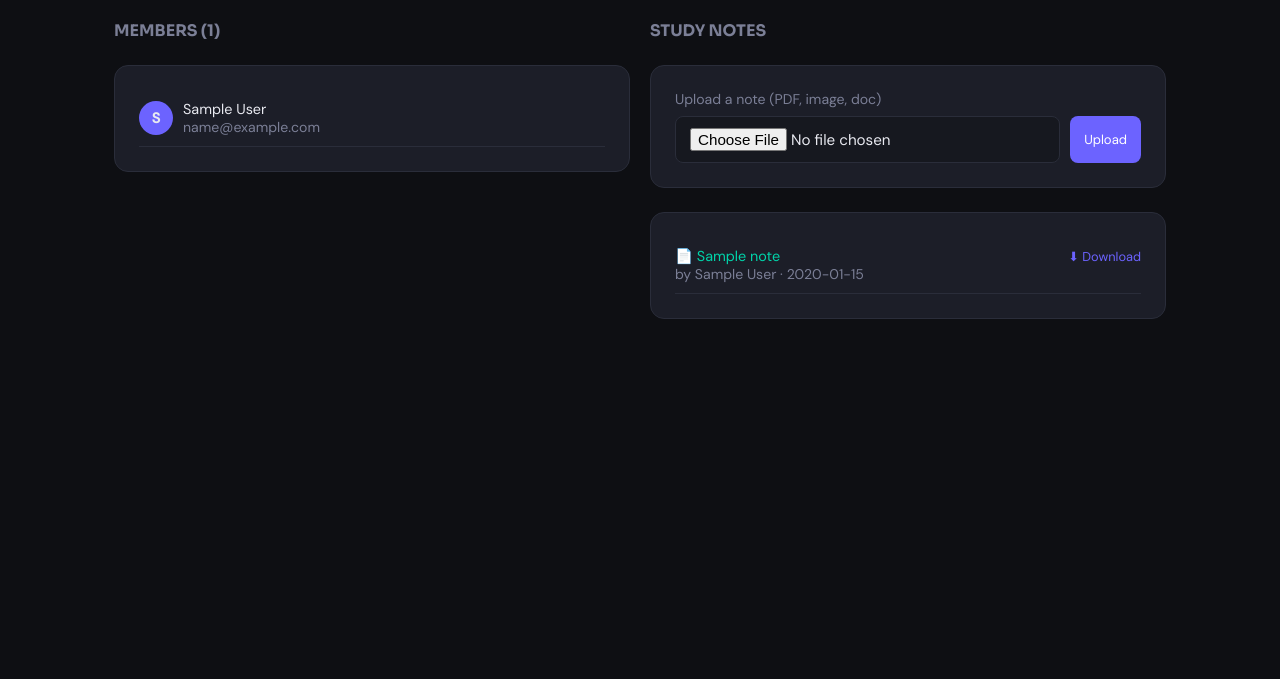
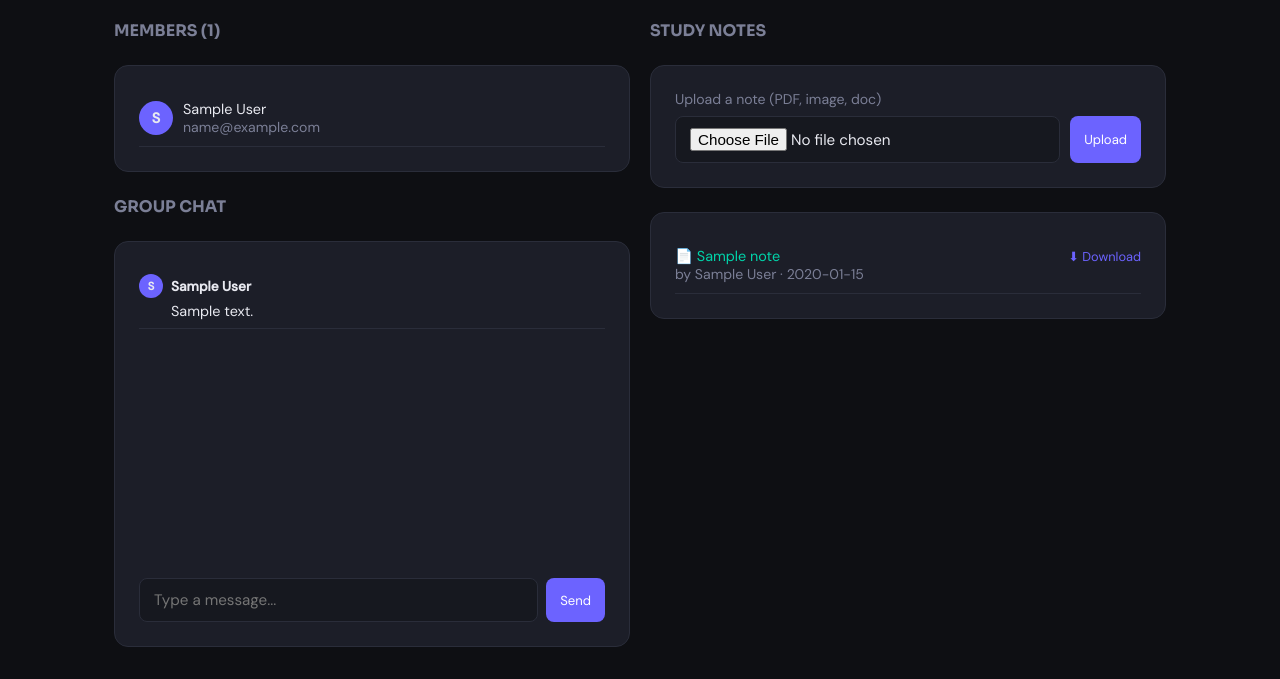
Before and after one commit to Prashant12588/study_sathi, a Flask app: page /group/1 in a window 1280 px wide. Shown: the part 250-929 px from the top of the page. Before the commit the page ends 569 px from the top, so only its background shows below. Run offline with Flask 3, Linux system fonts and the light colour scheme; the visitor is signed in with stand-in values (Sample User, id 1); tables that the repository leaves empty hold one stand-in row (values such as "Sample post"); one stand-in notice (Sample message) is shown.

Commit message:
Add group chat and delete group features

```diff
--- a/app.py
+++ b/app.py
@@ -45,6 +45,13 @@
             original_name TEXT NOT NULL,
             uploaded_at TEXT DEFAULT CURRENT_TIMESTAMP
         );
+CREATE TABLE IF NOT EXISTS messages (
+    id TEXT PRIMARY KEY,
+    group_id TEXT NOT NULL,
+    user_id TEXT NOT NULL,
+    message TEXT NOT NULL,
+    sent_at TEXT DEFAULT CURRENT_TIMESTAMP
+);
     ''')
     conn.commit()
     conn.close()
@@ -147,11 +154,11 @@
         WHERE n.group_id = ?
         ORDER BY n.uploaded_at DESC
     ''', (group_id,)).fetchall()
+    messages = conn.execute('''SELECT m.*, u.name as sender FROM messages m JOIN users u ON m.user_id = u.id WHERE m.group_id = ? ORDER BY m.sent_at ASC''', (group_id,)).fetchall()
     is_member = conn.execute('SELECT 1 FROM memberships WHERE user_id=? AND group_id=?',
         (session['user_id'], group_id)).fetchone()
     conn.close()
-    return render_template('group.html', group=group, members=members, notes=notes, is_member=is_member)
-
+    return render_template('group.html', group=group, members=members, notes=notes, is_member=is_member, messages=messages)
 @app.route('/group/<group_id>/join')
 def join_group(group_id):
     if 'user_id' not in session:
@@ -221,6 +228,36 @@
     ''', (f'%{query}%', f'%{query}%')).fetchall()
     conn.close()
     return render_template('search.html', groups=groups, query=query)
+@app.route('/group/<group_id>/delete')
+def delete_group(group_id):
+    if 'user_id' not in session:
+        return redirect(url_for('login'))
+    conn = get_db()
+    group = conn.execute('SELECT * FROM groups WHERE id = ? AND owner_id = ?',
+        (group_id, session['user_id'])).fetchone()
+    if group:
+        conn.execute('DELETE FROM notes WHERE group_id = ?', (group_id,))
+        conn.execute('DELETE FROM memberships WHERE group_id = ?', (group_id,))
+        conn.execute('DELETE FROM groups WHERE id = ?', (group_id,))
+        conn.commit()
+        flash('Group deleted!', 'success')
+    else:
+        flash('You are not the owner!', 'error')
+    conn.close()
+    return redirect(url_for('dashboard'))
+
+@app.route('/group/<group_id>/chat', methods=['POST'])
+def send_message(group_id):
+    if 'user_id' not in session:
+        return redirect(url_for('login'))
+    message = request.form.get('message', '').strip()
+    if message:
+        conn = get_db()
+        conn.execute('INSERT INTO messages (id, group_id, user_id, message) VALUES (?,?,?,?)',
+            (str(uuid.uuid4()), group_id, session['user_id'], message))
+        conn.commit()
+        conn.close()
+    return redirect(url_for('group_detail', group_id=group_id))
 if __name__ == '__main__':
     init_db()
     app.run(debug=True, host='0.0.0.0', port=5000)
--- a/templates/group.html
+++ b/templates/group.html
@@ -7,21 +7,52 @@
     <h1>{{ group.name }}</h1>
     <p class="muted">{{ group.description or '' }}</p>
   </div>
-  {% if not is_member %}
-  <a href="{{ url_for('join_group', group_id=group.id) }}" class="btn btn-success">Join Group</a>
-  {% endif %}
+  <div style="display:flex;gap:10px;">
+    {% if not is_member %}
+    <a href="{{ url_for('join_group', group_id=group.id) }}" class="btn btn-success">Join Group</a>
+    {% endif %}
+    {% if group.owner_id == session.user_id %}
+    <a href="{{ url_for('delete_group', group_id=group.id) }}" class="btn btn-outline" style="color:var(--danger);border-color:var(--danger);" onclick="return confirm('Delete this group? This cannot be undone!')">🗑 Delete Group</a>
+    {% endif %}
+  </div>
 </div>
 
 <div class="grid-2">
   <div>
     <h2 class="mb" style="font-size:1rem;color:var(--muted);">MEMBERS ({{ members|length }})</h2>
-    <div class="card">
+    <div class="card mb">
       {% for m in members %}
       <div style="padding:10px 0;border-bottom:1px solid var(--border);display:flex;align-items:center;gap:10px;">
         <div style="width:34px;height:34px;border-radius:50%;background:var(--accent);display:flex;align-items:center;justify-content:center;font-weight:700;font-size:0.9rem;">{{ m.name[0] }}</div>
         <div><div style="font-size:0.9rem;">{{ m.name }}</div><div class="muted">{{ m.email }}</div></div>
       </div>
       {% endfor %}
+    </div>
+
+    <h2 class="mb" style="font-size:1rem;color:var(--muted);">GROUP CHAT</h2>
+    <div class="card">
+      <div style="height:300px;overflow-y:auto;margin-bottom:12px;" id="chat-box">
+        {% if messages %}
+          {% for msg in messages %}
+          <div style="padding:8px 0;border-bottom:1px solid var(--border);">
+            <div style="display:flex;align-items:center;gap:8px;margin-bottom:4px;">
+              <div style="width:24px;height:24px;border-radius:50%;background:var(--accent);display:flex;align-items:center;justify-content:center;font-size:0.7rem;font-weight:700;">{{ msg.sender[0] }}</div>
+              <span style="font-size:0.85rem;font-weight:600;">{{ msg.sender }}</span>
+              <span class="muted" style="font-size:0.75rem;">{{ msg.sent_at[11:16] }}</span>
+            </div>
+            <p style="font-size:0.9rem;padding-left:32px;">{{ msg.message }}</p>
+          </div>
+          {% endfor %}
+        {% else %}
+          <p class="muted" style="text-align:center;padding:20px;">No messages yet. Start the conversation!</p>
+        {% endif %}
+      </div>
+      {% if is_member %}
+      <form method="POST" action="{{ url_for('send_message', group_id=group.id) }}" style="display:flex;gap:8px;">
+        <input name="message" placeholder="Type a message..." style="flex:1;" required>
+        <button class="btn btn-primary btn-sm">Send</button>
+      </form>
+      {% endif %}
     </div>
   </div>
 
@@ -62,4 +93,9 @@
     </div>
   </div>
 </div>
+
+<script>
+  var chatBox = document.getElementById('chat-box');
+  if(chatBox) chatBox.scrollTop = chatBox.scrollHeight;
+</script>
 {% endblock %}
```
